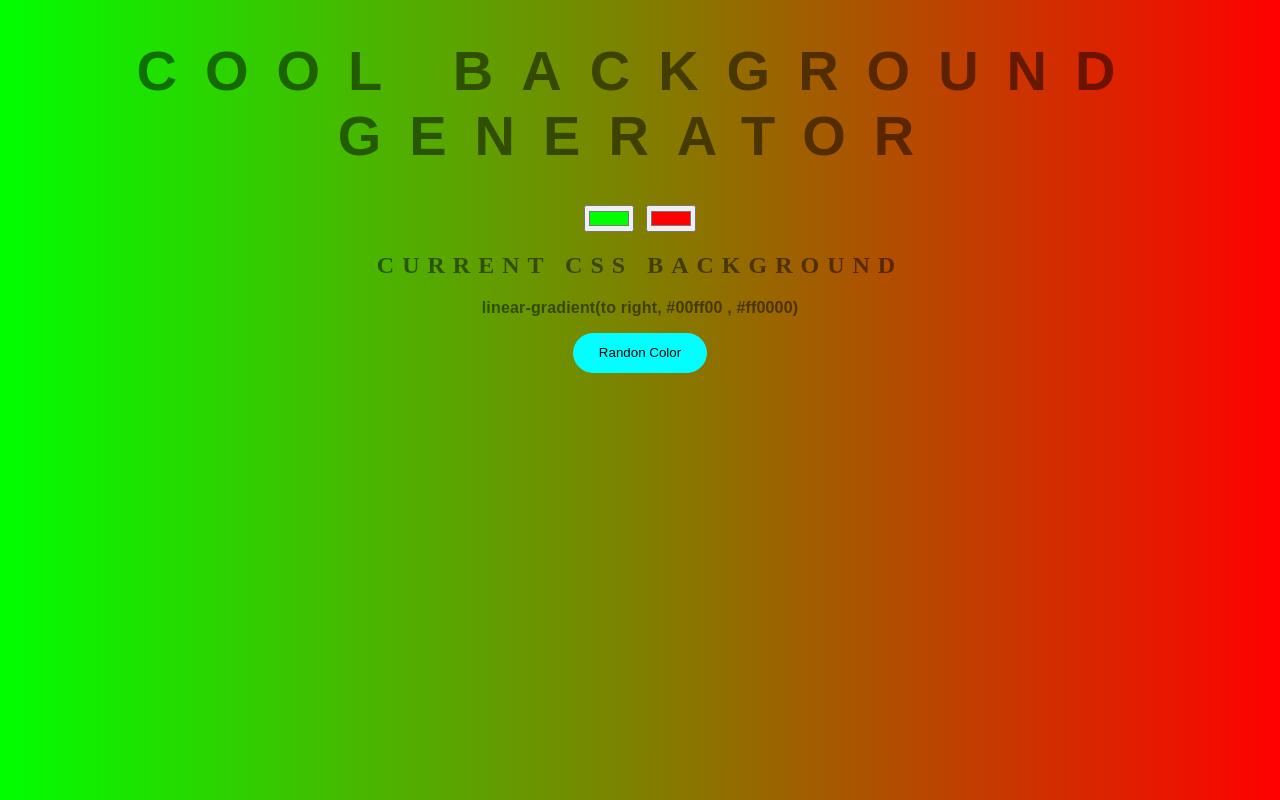
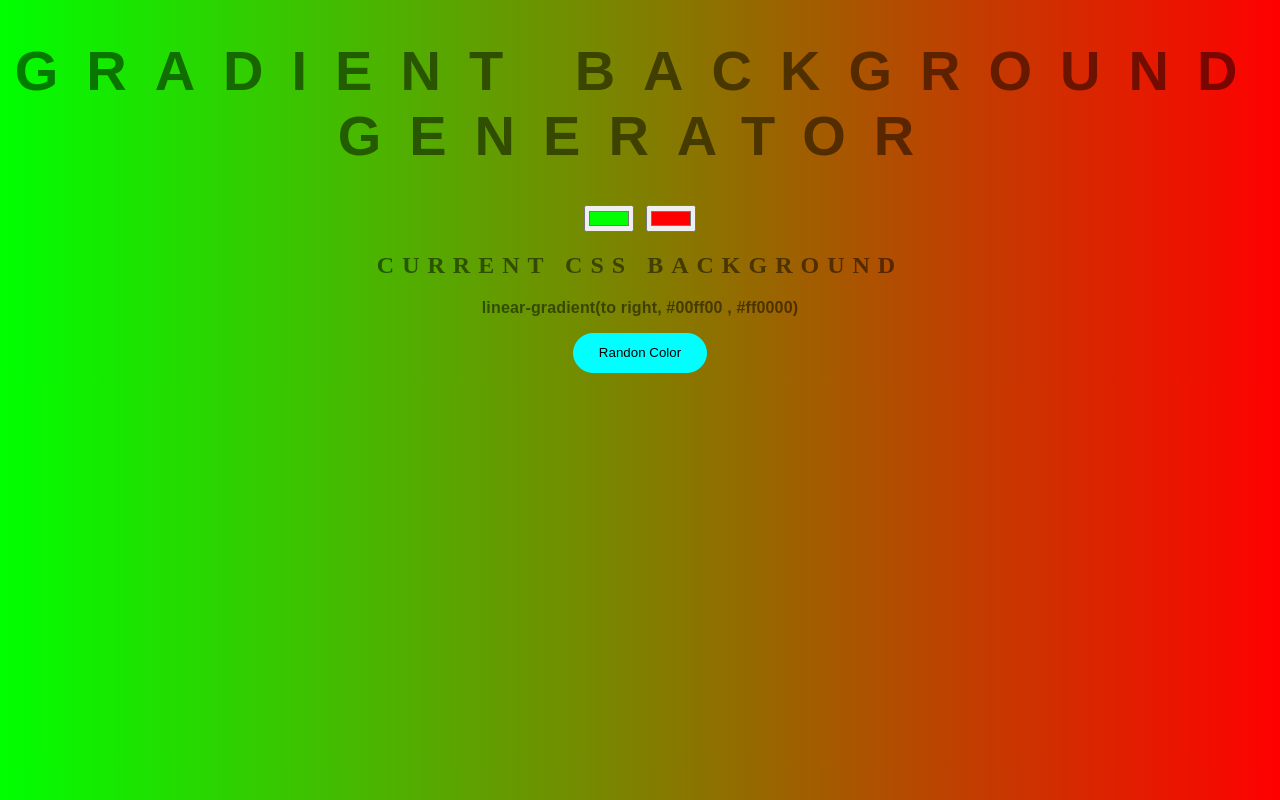
Before and after one commit to Manipandian/Background-Generator, a plain HTML site: page index.html in a window 1280 px wide. Drawn offline with Linux system fonts and the light colour scheme.

Commit message:
Change heading

```diff
--- a/index.html
+++ b/index.html
@@ -5,7 +5,7 @@
 	<link rel="stylesheet" type="text/css" href="style.css">
 </head>
 <body id="gradient">
-	<h1>Cool Background Generator</h1>
+	<h1>Gradient Background Generator</h1>
 	<input class="color1" type="color" name="color1" value="#00ff00">
 	<input class="color2" type="color" name="color2" value="#ff0000">
 	<h2>Current CSS Background</h2>
```
